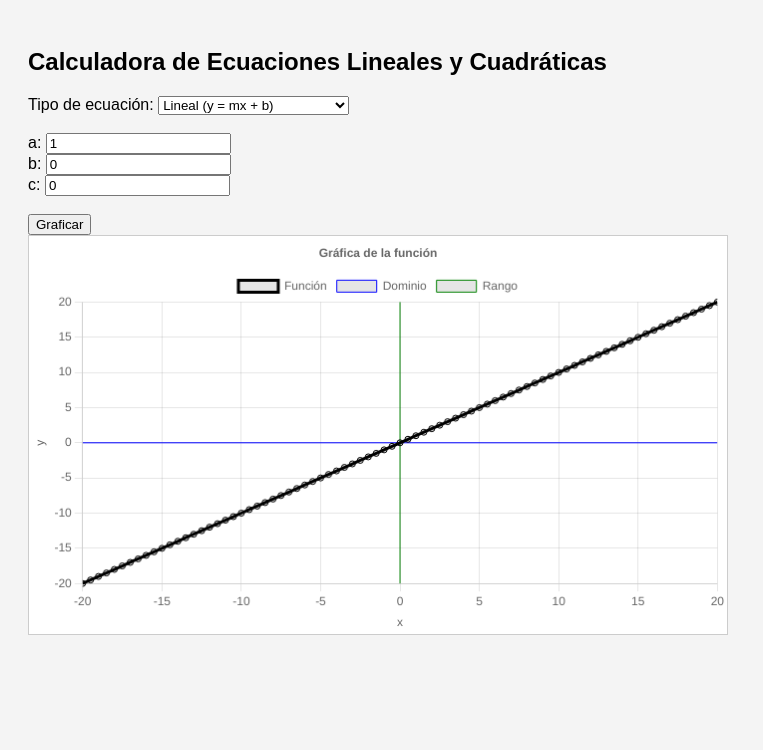
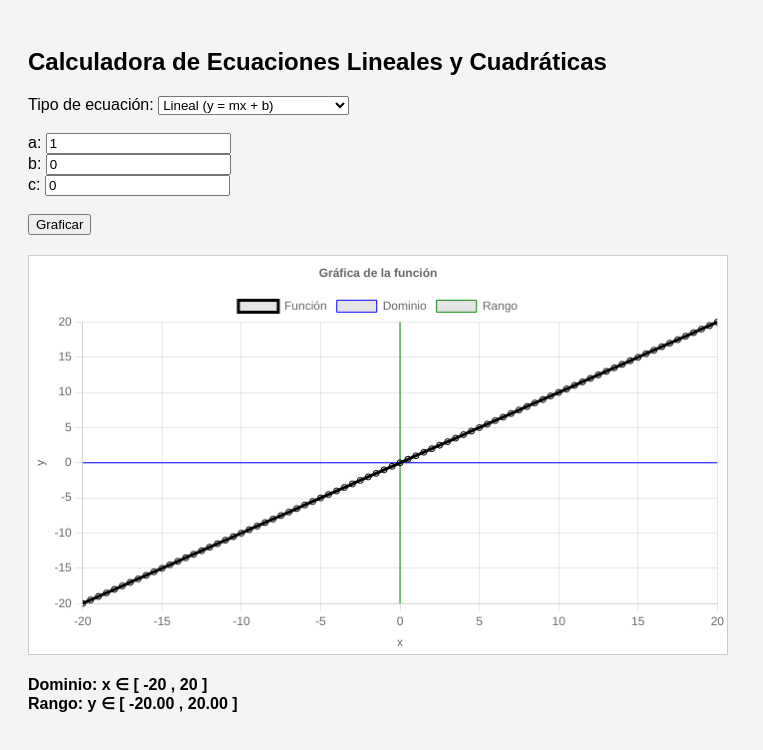
Before and after one commit to jecruzay/CALCULADORA, a plain HTML site: page index.html in a window 1280 px wide. Shown: the whole page, without its empty margins (0-763 px from the left). Drawn offline with nearby package versions, Linux system fonts and the light colour scheme.

Commit message:
Update index.html

```diff
--- a/index.html
+++ b/index.html
@@ -6,7 +6,8 @@
   <script src="https://cdn.jsdelivr.net/npm/chart.js"></script>
   <style>
     body { font-family: Arial, sans-serif; padding: 20px; background: #f4f4f4; }
-    canvas { background: white; border: 1px solid #ccc; }
+    canvas { background: white; border: 1px solid #ccc; margin-top: 20px; }
+    #resultado { margin-top: 20px; font-weight: bold; }
   </style>
 </head>
 <body>
@@ -25,7 +26,10 @@
   </div><br>
 
   <button onclick="graficar()">Graficar</button>
+
   <canvas id="grafico" width="700" height="400"></canvas>
+
+  <div id="resultado"></div>
 
   <script>
     const tipoSelect = document.getElementById('tipo');
@@ -64,10 +68,10 @@
         yValues.push(y);
       }
 
-      const rangoMin = Math.min(...yValues);
-      const rangoMax = Math.max(...yValues);
+      const rangoMin = Math.min(...yValues).toFixed(2);
+      const rangoMax = Math.max(...yValues).toFixed(2);
 
-      // Dominio (horizontal)
+      // Dominio: línea horizontal
       const dominio = {
         label: 'Dominio',
         data: [{x: -20, y: 0}, {x: 20, y: 0}],
@@ -77,17 +81,17 @@
         pointRadius: 0,
       };
 
-      // Rango (vertical, ejemplo usando punto medio)
+      // Rango: línea vertical
       const rango = {
         label: 'Rango',
-        data: [{x: 0, y: rangoMin}, {x: 0, y: rangoMax}],
+        data: [{x: 0, y: parseFloat(rangoMin)}, {x: 0, y: parseFloat(rangoMax)}],
         borderColor: 'green',
         fill: false,
         borderWidth: 1,
         pointRadius: 0,
       };
 
-      // Asíntota (solo si es cuadrática con a = 0, x = -c/b)
+      // Asíntota (sólo si a = 0 en cuadrática y b ≠ 0)
       let asintota = null;
       if (tipo === 'cuadratica' && a === 0 && b !== 0) {
         const xAsintota = -c / b;
@@ -132,10 +136,16 @@
           }
         }
       });
+
+      // Mostrar dominio y rango en palabras
+      const resultado = document.getElementById('resultado');
+      resultado.innerHTML = `
+        Dominio: x ∈ [ -20 , 20 ]<br>
+        Rango: y ∈ [ ${rangoMin} , ${rangoMax} ]
+      `;
     }
 
-    // Graficar por defecto
-    graficar();
+    graficar(); // Ejecutar al cargar
   </script>
 
 </body>
```
